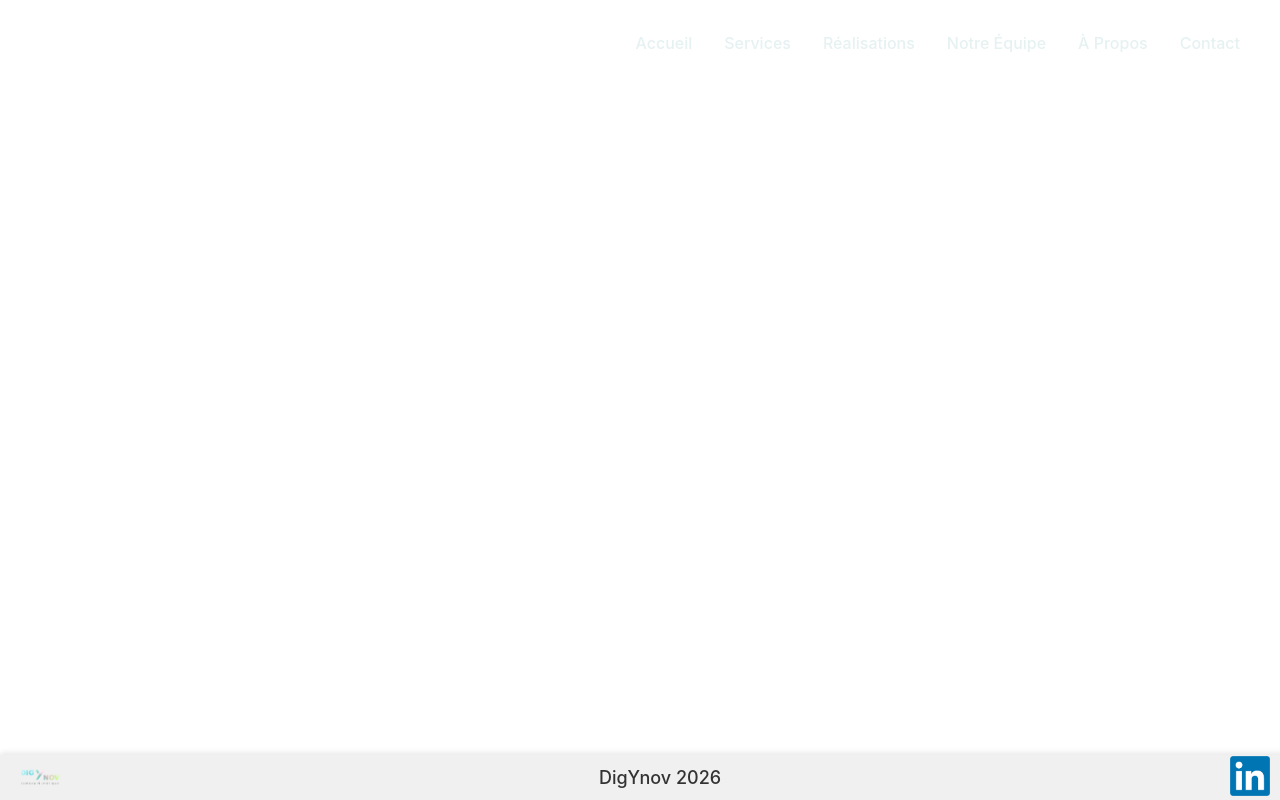
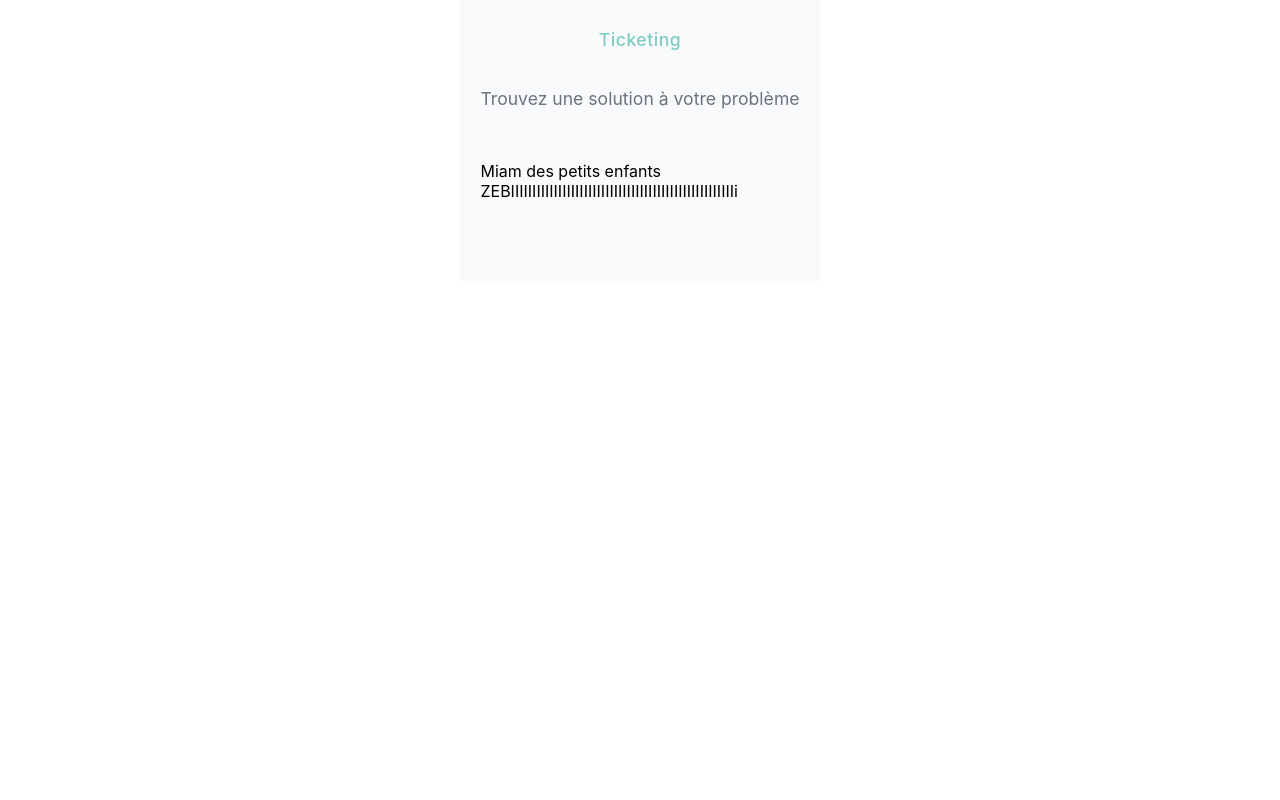
Before and after one commit to Tancelin1/dig-ynov, a React (Create React App) app: page /ticketing in a window 1280 px wide. Built offline with nearby package versions, Linux system fonts and the light colour scheme.

Commit message:
Creation page ticket

```diff
--- a/src/App.js
+++ b/src/App.js
@@ -3,19 +3,21 @@ import "./App.css";
 import { BrowserRouter as Router, Routes, Route } from 'react-router-dom';
 import Navigation from './components/Navigation';
 import FooterLogos from "./components/FooterLogos";
+import { useLocation } from 'react-router-dom';
 import HomePage from './components/pages/HomePage';
 import ServicesPage from './components/pages/ServicesPage';
 import RealisationsPage from './components/pages/RealisationsPage';
 import TeamPage from './components/pages/TeamPage';
 import AboutPage from './components/pages/AboutPage';
 import ContactPage from './components/pages/ContactPage';
+import TicketingPage from './components/pages/Ticketing';
 
-function App() {
+function AppContent() {
+    const location = useLocation();
+    const isTicketing = location.pathname === "/ticketing";
     return (
-    <Router>
         <div className="App">
-        <Navigation />
-
+            {!isTicketing && <Navigation />}
             <Routes>
                 <Route path="/" element={<HomePage />} />
                 <Route path="/services" element={<ServicesPage />} />
@@ -23,12 +25,21 @@ function App() {
                 <Route path="/equipe" element={<TeamPage />} />
                 <Route path="/a-propos" element={<AboutPage />} />
                 <Route path="/contact" element={<ContactPage />} />
+                <Route path="/ticketing" element={<TicketingPage />} />
             </Routes>
-
+            {!isTicketing && (
                 <div className="padding-footer">
                     <FooterLogos />
                 </div>
+            )}
         </div>
+    );
+}
+
+function App() {
+    return (
+        <Router>
+            <AppContent />
         </Router>
     );
 }
--- /dev/null
+++ b/src/components/pages/Ticketing.js
@@ -0,0 +1,28 @@
+import React from "react";
+import { Container, Row, Col } from "react-bootstrap";
+import "../../assets/Page.css";
+
+function TicketingPage() {
+  return (
+    <>
+      <Container fluid className="page-section bg-light">
+        <div className="text-center mb-5">
+          <h2 className="section-title">Ticketing</h2>
+          <p className="section-subtitle">Trouvez une solution à votre problème</p>
+        </div>
+
+        <Row>
+          <Col md={4}>
+            Miam des petits enfants
+          </Col>
+
+          <Col md={6}>
+            ZEBIIIIIIIIIIIIIIIIIIIIIIIIIIIIIIIIIIIIIIIIIIIIIIIIIIIIi
+          </Col>
+        </Row>
+      </Container>
+    </>
+  );
+}
+
+export default TicketingPage;
```
Lines whose indentation alone changed are shown as unchanged.
